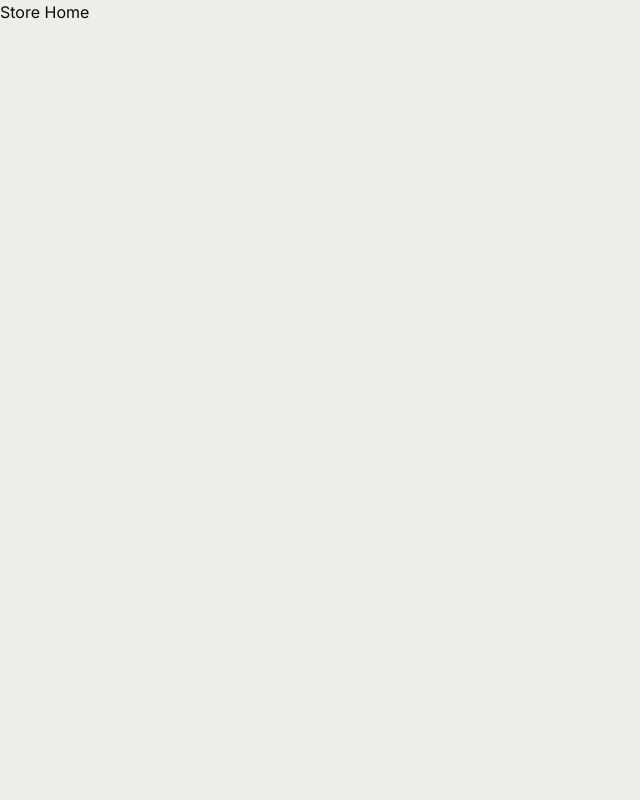
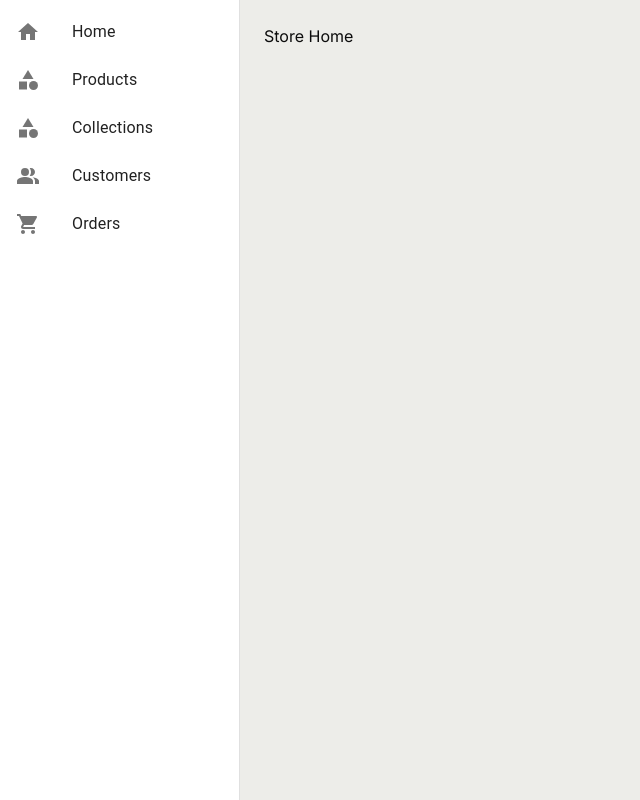
Before and after one commit to ValentinaValverde/Pyme, a Next.js app: page /mystore/1 in a window 1280 px wide. Shown: the whole page, without its empty margins (0-640 px from the left). Built offline with nearby package versions, Linux system fonts and the light colour scheme.

Commit message:
Updated Navbar to use mui + improved products page
* Using MaterialUI for new Navbar, icons and products: https://mui.com/material-ui/
* Updated config to allow images
* Update dependencies

```diff
--- a/app/mystore/[slug]/page.js
+++ /dev/null
@@ -1,7 +0,0 @@
-import React from 'react'
-
-const MyStoreHome = () => {
-	return <div>Store Home</div>
-}
-
-export default MyStoreHome
--- /dev/null
+++ b/app/mystore/[slug]/page.tsx
@@ -0,0 +1,22 @@
+'use client'
+import React from 'react'
+import Navbar from '@/components/Navbar'
+import { Box } from '@mui/material'
+import { useParams } from 'next/navigation'
+
+const MyStoreHome = () => {
+  const params = useParams()
+  const slug = params.slug?.toString() || ''
+  return (
+    <>
+      <Box sx={{ display: 'flex' }}>
+        <Navbar storeSlug={slug} />
+        <Box component={'main'} sx={{ flexGrow: 1, p: 3 }}>
+          <div>Store Home</div>
+        </Box>
+      </Box>
+    </>
+  )
+}
+
+export default MyStoreHome
--- a/app/mystore/[slug]/products/page.js
+++ /dev/null
@@ -1,8 +0,0 @@
-import React from 'react'
-import ProductList from '@/components/ProductList'
-
-const myProductsPage = ({ params }) => {
-	return <ProductList myStore={params.slug} />
-}
-
-export default myProductsPage
--- /dev/null
+++ b/app/mystore/[slug]/products/page.tsx
@@ -0,0 +1,19 @@
+import React from 'react'
+import ProductList from '@/components/ProductList'
+import Navbar from '@/components/Navbar'
+import { Box } from '@mui/material'
+
+const myProductsPage = ({ params }) => {
+  return (
+    <>
+      <Box sx={{ display: 'flex' }}>
+        <Navbar storeSlug={params.slug} />
+        <Box component={'main'} sx={{ flexGrow: 1, p: 3 }}>
+          <ProductList myStore={params.slug} />
+        </Box>
+      </Box>
+    </>
+  )
+}
+
+export default myProductsPage
--- a/components/Navbar.tsx
+++ b/components/Navbar.tsx
@@ -1,14 +1,71 @@
-export default function NavBar() {
+import React from 'react'
+import {
+  Drawer,
+  List,
+  ListItem,
+  ListItemIcon,
+  ListItemText,
+} from '@mui/material'
+
+import CategoryIcon from '@mui/icons-material/Category'
+import HomeIcon from '@mui/icons-material/Home'
+import ShoppingCartIcon from '@mui/icons-material/ShoppingCart'
+import PeopleAltIcon from '@mui/icons-material/PeopleAlt'
+import Link from 'next/link'
+
+const drawerWidth = 240
+
+const Navbar = ({ storeSlug }: { storeSlug: string }) => {
   return (
-    <>
-      <nav className="navbar">
-        <div>
-          <p>logo</p>
-        </div>
-        <div>
-          <p>etc</p>
-        </div>
-      </nav>
-    </>
-  );
+    <Drawer
+      variant="permanent"
+      sx={{
+        width: drawerWidth,
+        flexShrink: 0,
+        '& .MuiDrawer-paper': {
+          width: drawerWidth,
+          boxSizing: 'border-box',
+        },
+      }}
+    >
+      <List>
+        <Link href={`/mystore/${storeSlug}`}>
+          <ListItem button key="Home">
+            <ListItemIcon>
+              <HomeIcon />
+            </ListItemIcon>
+            <ListItemText primary="Home" />
+          </ListItem>
+        </Link>
+        <Link href={`/mystore/${storeSlug}/products`}>
+          <ListItem button key="Products">
+            <ListItemIcon>
+              <CategoryIcon />
+            </ListItemIcon>
+            <ListItemText primary="Products" />
+          </ListItem>
+        </Link>
+        <ListItem button key="Collections">
+          <ListItemIcon>
+            <CategoryIcon />
+          </ListItemIcon>
+          <ListItemText primary="Collections" />
+        </ListItem>
+        <ListItem button key="Customers">
+          <ListItemIcon>
+            <PeopleAltIcon />
+          </ListItemIcon>
+          <ListItemText primary="Customers" />
+        </ListItem>
+        <ListItem button key="Orders">
+          <ListItemIcon>
+            <ShoppingCartIcon />
+          </ListItemIcon>
+          <ListItemText primary="Orders" />
+        </ListItem>
+      </List>
+    </Drawer>
+  )
 }
+
+export default Navbar
--- a/components/ProductList.tsx
+++ b/components/ProductList.tsx
@@ -1,33 +1,81 @@
 import React from 'react'
 import { getStoreProducts } from '@/utils/actions/productActions'
+import Image from 'next/image'
+import Table from '@mui/material/Table'
+import TableBody from '@mui/material/TableBody'
+import TableCell from '@mui/material/TableCell'
+import TableContainer from '@mui/material/TableContainer'
+import TableHead from '@mui/material/TableHead'
+import TableRow from '@mui/material/TableRow'
+import Paper from '@mui/material/Paper'
 
 const ProductList = async ({ myStore }: any) => {
   const products = await getStoreProducts(myStore)
 
   if (products.length === 0) {
     return (
-			<h2 className='mt-8 font-medium text-lg'>
+      <h2 className="mt-8 font-medium text-lg">
         Currently you do not have any active products
       </h2>
     )
   }
   return (
-		<ul className='mt-8'>
+    <TableContainer component={Paper}>
+      <Table aria-label="simple table">
+        <TableHead>
+          <TableRow>
+            <TableCell style={{ fontWeight: 'bold' }}>Name</TableCell>
+            <TableCell style={{ fontWeight: 'bold' }}>Details</TableCell>
+            <TableCell style={{ fontWeight: 'bold' }}>Price</TableCell>
+            <TableCell style={{ fontWeight: 'bold' }}>Inventory</TableCell>
+            <TableCell style={{ fontWeight: 'bold' }}>Image</TableCell>
+          </TableRow>
+        </TableHead>
+        <TableBody>
+          {products.map((product) => (
+            <TableRow key={product.id}>
+              <TableCell>{product.productName}</TableCell>
+              <TableCell>{product.productDetails}</TableCell>
+              <TableCell>{product.price}</TableCell>
+              <TableCell>{product.inInv}</TableCell>
+              <TableCell>
+                {product.productImage && (
+                  <Image
+                    loading="lazy"
+                    src={product.productImage}
+                    alt={product.productName}
+                    className="max-w-xs max-h-24"
+                    width={100}
+                    height={100}
+                  />
+                )}
+              </TableCell>
+            </TableRow>
+          ))}
+        </TableBody>
+      </Table>
+    </TableContainer>
+  )
+}
+/*
+    <ul className="mt-8">
       {products.map((product) => (
         <li
           key={product.id}
-					className='flex justify-between items-center px-6 py-4 mb-4 border border-base-300 rounded-lg shadow-lg'
+          className="flex justify-between items-center px-6 py-4 mb-4 border border-base-300 rounded-lg shadow-lg"
         >
           <h3>Name: {product.productName}</h3>
           <h3>Details: {product.productDetails}</h3>
           <h3>Price: {product.price}</h3>
           <h3>Inventory: {product.inInv}</h3>
           {product.productImage && (
-						<img
-							loading='lazy'
+            <Image
+              loading="lazy"
               src={product.productImage}
               alt={product.productName}
-							className='max-w-xs max-h-24'
+              className="max-w-xs max-h-24"
+              width={100}
+              height={100}
             />
           )}
         </li>
@@ -35,5 +83,6 @@ const ProductList = async ({ myStore }: any) => {
     </ul>
   )
 }
+*/
 
 export default ProductList
--- a/next.config.mjs
+++ b/next.config.mjs
@@ -1,4 +1,8 @@
 /** @type {import('next').NextConfig} */
-const nextConfig = {};
+const nextConfig = {
+  images: {
+    domains: ['*', 'hips.hearstapps.com'],
+  },
+}
 
-export default nextConfig;
+export default nextConfig
```
Also changed, not shown: 1 other file (tests, documents, lock files or other folders). Lines whose indentation alone changed are shown as unchanged.
